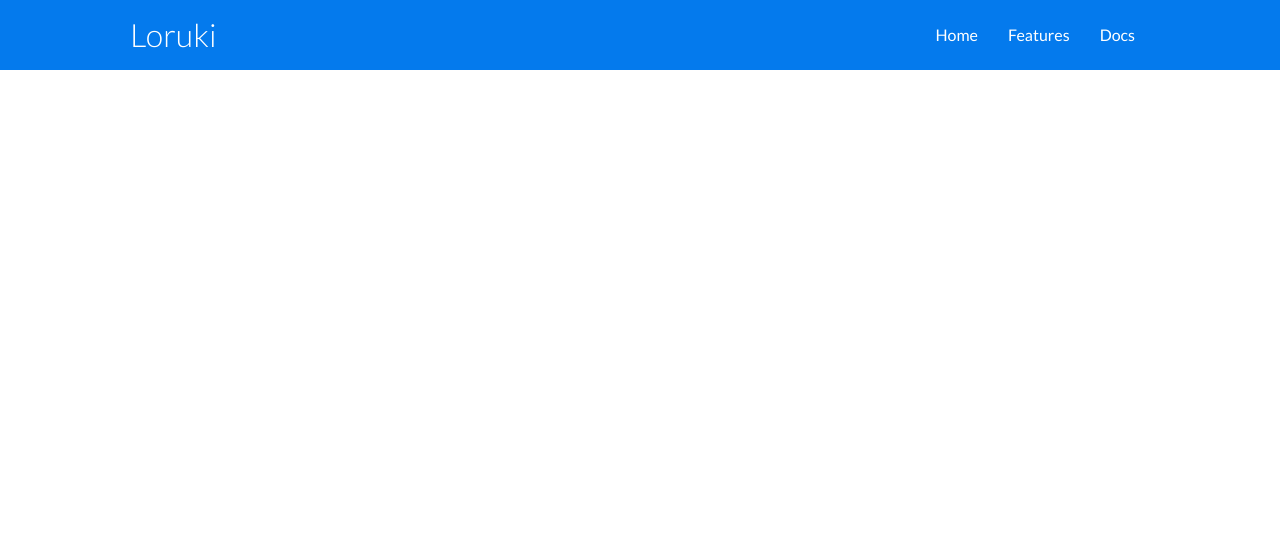
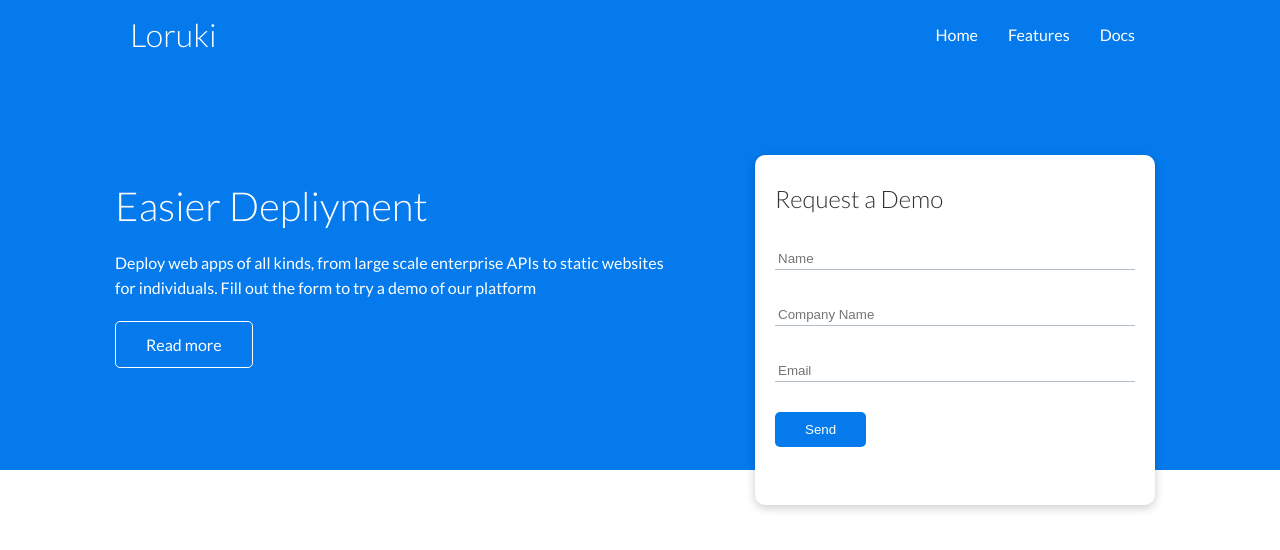
Before and after one commit to Ales717/SkillUp_ResponsiveWebsite, a plain HTML site: page index.html in a window 1280 px wide. Drawn offline with Linux system fonts and the light colour scheme.

Commit message:
added a form

```diff
--- a/css/style.css
+++ b/css/style.css
@@ -1,4 +1,9 @@
 @import url('https://fonts.googleapis.com/css2?family=Lato:ital,wght@0,100;0,300;0,400;0,700;0,900;1,100;1,300;1,400;1,700;1,900&display=swap');
+
+
+:root {
+    --primary-color: #047aed
+}
 
 *{
     box-sizing: border-box;
@@ -33,9 +38,9 @@ p{
 img{
     width: 100%;
 }
-
+/* Navbar */
 .navbar{
-    background-color: #047aed;
+    background-color: var(--primary-color);
     color: #fff;
     height: 70px;
 }
@@ -58,6 +63,56 @@ img{
     justify-content: space-between;
 }
 
+/* Showcase */
+.showcase{
+    height: 400px;
+    background-color: var(--primary-color);
+    color: #fff;
+    position: relative;
+
+}
+
+.showcase h1 {
+    font-size: 40px;
+}
+
+.showcase p{
+    margin: 20px 0;
+}
+
+.showcase .grid{
+    grid-template-columns: 55% 45%;
+    gap: 30px;
+    overflow: visible;
+}
+
+.showcase-form{
+    position: relative;
+    top: 60px;
+    height: 350px;
+    width: 400px;
+    padding: 40px;
+    z-index: 100;
+    justify-self: flex-end;
+}
+
+.showcase-form .form-control{
+    margin: 30px 0;
+}
+
+.showcase-form input:focus{
+    outline: none;
+}
+
+.showcase-form input[type='text'],
+.showcase-form input[type='email']{
+    border: 0;
+    border-bottom: 1px solid #b4becb;
+    width: 100%;
+    padding: 3px;
+}
+/* Utilities */
+
 .container{
     max-width: 1100px;
     margin: 0 auto;
@@ -65,9 +120,44 @@ img{
     padding:  0 40px;
 }
 
+.card {
+    background-color: #fff;
+    border-radius: 10px;
+    box-shadow: 0 3px 10px rgba(0, 0, 0, 0.2);
+    padding: 20px;
+    margin: 10px;
+    color: #333;
+}
+
+.btn {
+    display: inline-block;
+    padding: 10px 30px;
+    cursor: pointer;
+    background: var(--primary-color);
+    color: #fff;
+    border: none;
+    border-radius: 5px;
+}
+.btn-outline{
+    background-color: transparent;
+    border: 1px white solid;
+}
+
+.btn:hover{
+    transform: scale(0.98);
+}
 .flex{
     display: flex;
     justify-content: center;
     align-items: center;
     height: 100%;
 }
+
+.grid {
+    display: grid;
+    grid-template-columns: repeat(2, 1fr);
+    gap: 20px;
+    justify-content: center;
+    align-items: center;
+    height: 100%;
+}
--- a/index.html
+++ b/index.html
@@ -20,5 +20,31 @@
             </nav>
         </div>
     </div>
+
+    <div class="showcase">
+        <div class="container grid">
+            <div class="showcase-text">
+                <h1>Easier Depliyment</h1>
+                <p>Deploy web apps of all kinds, from large scale enterprise APIs to static websites for individuals. Fill out the form to try a demo of our platform</p>
+                <a href="features" class="btn btn-outline">Read more</a>
+            </div>
+            <div class="showcase-form card">
+                <h2>Request a Demo</h2>
+                 <form>
+                    <div class="form-control">
+                        <input type="text" name="name" placeholder="Name" required>
+                    </div>
+                    <div class="form-control">
+                        <input type="text" name="company" placeholder="Company Name" required>
+                    </div>
+                    <div class="form-control">
+                        <input type="email" name="email" placeholder="Email" required>
+                    </div>
+                    <input type="submit" value="Send" class="btn btn-primary">
+                </form>
+            </div>
+        </div>
+    </div>
+
 </body>
 </html>
```
